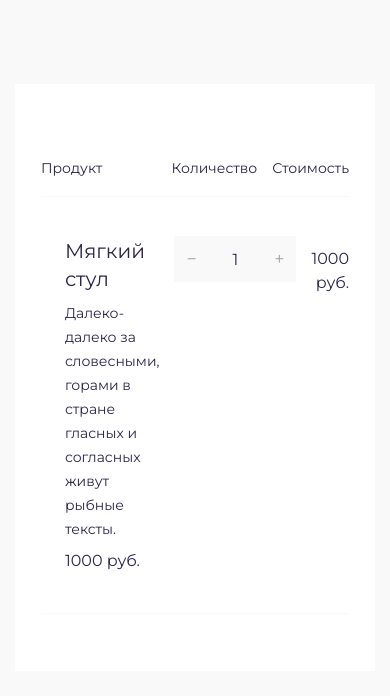
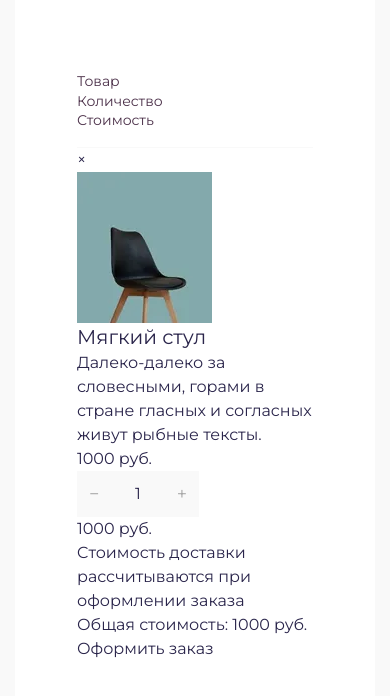
Before and after one commit to not-iron-yury/Seats, a website: page src/html/сart.html in a window 390 px wide. Drawn offline with nearby package versions, Linux system fonts and the light colour scheme; files that its build step writes are made by us from their sources; files whose address does not match are found by name.

Commit message:
Переписал "корзину" Заменил таблицу на список, с корректировкой досупности.
Changes to be committed:
	modified:   src/html/blocks/cart-section.html
	modified:   src/scss/UI/_buttons.scss
	modified:   src/scss/UI/_forms.scss
	modified:   src/scss/UI/_icons.scss
	modified:   src/scss/UI/quantity.scss
	modified:   src/scss/base/_base.scss
	modified:   src/scss/base/_vars.scss
	modified:   src/scss/blocks/_footer.scss
	modified:   src/scss/blocks/_header.scss
	deleted:    src/scss/blocks/cart.scss
	new file:   src/scss/blocks/cart/cart.scss
	modified:   src/scss/blocks/hero.scss
	modified:   src/scss/blocks/products.scss
	modified:   src/scss/blocks/subscribe-section.scss
	modified:   src/scss/main.scss

```diff
--- a/src/html/blocks/cart-section.html
+++ b/src/html/blocks/cart-section.html
@@ -1,21 +1,19 @@
 <section class="cart">
-  <div class="container">
-    <div class="cart__body">
-      <table class="cart__table">
-        <thead class="cart__thead">
-          <tr class="cart__tr">
-            <th class="cart__th text-left">Продукт</th>
-            <th class="cart__th text-right">Количество</th>
-            <th class="cart__th text-right">Стоимость</th>
-          </tr>
-        </thead>
-        <tbody class="cart__tbody">
-          <!-- компонент описывающий товар в корзине -->
-          <tr class="cart__tr cart-item">
-            <td class="cart__td cart-item__product text-left">
+  <div class="container cart__container">
+    <div class="cart__content">
+      <header class="cart-header cart__header" aria-hidden="true">
+        <ul class="cart-header__list">
+          <li class="cart-header__item">Товар</li>
+          <li class="cart-header__item">Количество</li>
+          <li class="cart-header__item">Стоимость</li>
+        </ul>
+      </header>
+      <ul class="cart__list">
+        <li class="cart-item cart__item" aria-labelledby="p0001-title quantity-label-p0001 p0001-item-total">
+          <button class="cart-item__remove">&times;</button>
           <article
             data-product-id="p0001"
-                class="cart-product"
+            class="cart-product cart-item__product"
             aria-labelledby="p0001-title"
             aria-describedby="p0001-description p0001-price p0001-item-total"
           >
@@ -37,17 +35,22 @@
               <p id="p0001-description" class="cart-product__descr">
                 Далеко-далеко за словесными, горами в стране гласных и согласных живут рыбные тексты.
               </p>
-                  <p id="p0001-price" class="cart-item__price" aria-label="1000 руб">
-                    <span class="item-price-value">1000</span> руб.
+              <p id="p0001-price" class="cart-product__price" aria-label="Цена: 1000 руб">
+                <span class="cart-product__price-value">1000</span> руб.
               </p>
             </div>
           </article>
-            </td>
-            <td class="cart__td cart-item__quantity text-right">
-              <div class="quantity" aria-labelledby="quantity-label-p0001">
+          <div class="quantity cart-item__quantity" aria-labelledby="quantity-label-p0001">
             <label id="quantity-label-p0001" for="quantity-input-p0001" class="sr-only">Количество</label>
             <div class="quantity__control quantity__control--cart">
-                  <button type="button" aria-label="уменьшить количество" class="quantity__btn-decrease">−</button>
+              <button
+                type="button"
+                aria-label="уменьшить количество"
+                aria-controls="quantity-input-p0001"
+                class="quantity__btn quantity__btn-decrease"
+              >
+                −
+              </button>
               <input
                 type="number"
                 id="quantity-input-p0001"
@@ -55,22 +58,33 @@
                 name="quantity"
                 min="1"
                 value="1"
-                    aria-live="polite"
               />
-                  <button type="button" aria-label="увеличить количество" class="quantity__btn-increase">+</button>
+              <button
+                type="button"
+                aria-label="увеличить количество"
+                aria-controls="quantity-input-p0001"
+                class="quantity__btn quantity__btn-increase"
+              >
+                +
+              </button>
             </div>
           </div>
-            </td>
-            <td class="cart__td cart-item__total text-right">
-              <p id="p0001-item-total" class="cart-item__total" aria-label="всего 1000 руб">
-                <span class="item-total-value">1000</span> руб.
+          <div id="p0001-item-total" class="cart-item-total cart-item__total">
+            <p class="cart-item-total__cost" aria-label="Общая стоимость по товару: 1000 руб">
+              <span class="cart-item-total__value">1000</span> руб.
             </p>
-            </td>
-          </tr>
-          <!--/компонент описывающий товар в корзине -->
-        </tbody>
-        <tfoot></tfoot>
-      </table>
+          </div>
+        </li>
+      </ul>
+      <footer class="cart-footer cart__footer">
+        <p class="cart-footer__delivery-info">Cтоимость доставки рассчитываются при оформлении заказа</p>
+        <section class="cart-footer__footer-summary">
+          <p class="cart-footer__total-price" aria-label="Итоговая стоимость заказа: 1000 руб" aria-live="polite">
+            Общая стоимость: <span class="cart-footer__total-value">1000</span> руб.
+          </p>
+          <button type="submit" class="cart-footer__order-button">Оформить заказ</button>
+        </section>
+      </footer>
     </div>
   </div>
 </section>
--- a/src/scss/UI/_icons.scss
+++ b/src/scss/UI/_icons.scss
@@ -6,10 +6,10 @@
   &--cart,
   &--user,
   &--burger {
-    fill: var(--header-item-color);
+    fill: var(--color-header-item);
     transition: fill 0.25s ease-in-out;
     &:hover {
-      fill: var(--dark-primary);
+      fill: var(--color-dark-primary);
       transition: fill 0.25s ease-in-out;
     }
   }
@@ -23,7 +23,7 @@
     fill: var(--white);
     transition: fill 0.25s ease-in-out;
     &:hover {
-      fill: var(--primary);
+      fill: var(--color-primary);
       transition: fill 0.25s ease-in-out;
     }
   }
--- a/src/scss/UI/quantity.scss
+++ b/src/scss/UI/quantity.scss
@@ -43,9 +43,9 @@ input[type='number']::-webkit-inner-spin-button {
   }
 
   &__control--cart {
-    background-color: var(--light-grey);
+    background-color: var(--color-light-grey);
   }
   &__control--cart button:hover {
-    background-color: var(--light-grey);
+    background-color: var(--color-light-grey);
   }
 }
--- a/src/scss/base/_base.scss
+++ b/src/scss/base/_base.scss
@@ -4,8 +4,8 @@ body {
   justify-content: space-between;
   min-height: 100vh;
 
-  background-color: var(--page-bg);
-  color: var(--text-color);
+  background-color: var(--color-page-bg);
+  color: var(--color-text);
   font-family: var(--font-main);
 
   font-weight: 400;
--- a/src/scss/base/_vars.scss
+++ b/src/scss/base/_vars.scss
@@ -2,21 +2,20 @@
   --font-main: 'Montserrat', sans-serif;
   //--font-accent: 'Playfair Display', sans-serif;
 
-  --page-bg: #fff;
-  --text-color: #2a254b;
-  --white: #fff;
+  --color-page-bg: #fff;
+  --color-text: #2a254b;
+  --color-white: #fff;
 
-  --header-item-color: #726e8d;
-  --placeholder-color: rgba(42, 37, 75, 0.2);
+  --color-header-item: #726e8d;
+  --color-placeholder: rgba(42, 37, 75, 0.2);
 
-  --dark-primary: #4b3049;
-  --primary: #af8fae;
-  --light-primary: rgba(249, 249, 249, 0.15);
+  --color-dark-primary: #4b3049;
+  --color-primary: #af8fae;
+  --color-light-primary: rgba(249, 249, 249, 0.15);
 
-  --light-grey: #f9f9f9;
-  --border-grey: #ebe8f4;
-  --border-dark: #cac6da;
-  --images--dark-chair: #f6f6f6;
+  --color-light-grey: #f9f9f9;
+  --color-border-grey: #ebe8f4;
+  --color-border-dark: #cac6da;
 
   --laptop-size: 1199px;
   --tablet-size: 959px;
@@ -24,6 +23,6 @@
 }
 
 .dark {
-  --page-bg: #252526;
-  --text-color: #fff;
+  --color-page-bg: #252526;
+  --color-text: #fff;
 }
--- a/src/scss/blocks/_footer.scss
+++ b/src/scss/blocks/_footer.scss
@@ -1,6 +1,6 @@
 .footer {
   color: var(--white);
-  background-color: var(--dark-primary);
+  background-color: var(--color-dark-primary);
 
   svg {
     width: 24px;
@@ -52,7 +52,7 @@
     justify-content: space-between;
     padding: 22px 0;
 
-    border-top: 1px var(--light-primary) solid;
+    border-top: 1px var(--color-light-primary) solid;
   }
 
   &__copyright {
--- a/src/scss/blocks/_header.scss
+++ b/src/scss/blocks/_header.scss
@@ -1,5 +1,5 @@
 .header {
-  color: var(--header-item-color);
+  color: var(--color-header-item);
 
   & svg {
     width: 16px;
@@ -10,7 +10,7 @@
   }
 
   &__bottom {
-    background: var(--light-grey);
+    background: var(--color-light-grey);
   }
 
   &__container {
@@ -72,7 +72,7 @@
   &__item {
     transition: color 0.25s ease-in-out;
     &:hover {
-      color: var(--primary);
+      color: var(--color-primary);
       transition: color 0.25s ease-in-out;
     }
   }
--- a/src/scss/blocks/cart.scss
+++ /dev/null
@@ -1,82 +0,0 @@
-.cart {
-  padding: 84px 0;
-  background-color: var(--light-grey);
-
-  &__body {
-    display: flex;
-    align-items: center;
-    flex-direction: column;
-    padding: 70px 63px 55px;
-    background-color: var(--white);
-  }
-
-  &__table {
-    width: 100%;
-  }
-
-  &__thead {
-    display: block;
-    padding-bottom: 16px;
-  }
-  &__tbody {
-    display: block;
-    padding: 28px 0;
-    border-top: 1px solid var(--light-grey);
-    border-bottom: 1px solid var(--light-grey);
-  }
-  &__tr {
-    position: relative;
-    display: grid;
-    grid-template-columns: 6fr 2fr 2fr;
-    column-gap: 15px;
-    &:not(:last-child) {
-      margin-bottom: 32px;
-    }
-  }
-
-  &__th {
-    font-size: 14px;
-    font-weight: 400;
-  }
-  &__th {
-  }
-}
-
-.cart-item {
-  &__quantity,
-  &__total {
-    padding-top: 11px;
-  }
-}
-
-.cart-product {
-  display: flex;
-  width: 100%;
-
-  &__image {
-    width: 100%;
-    height: auto;
-  }
-  &__specs {
-    padding: 12px 0 12px 24px;
-    max-width: 350px;
-
-    & :not(:last-child) {
-      margin-bottom: 8px;
-    }
-  }
-  &__title {
-  }
-  &__descr {
-    font-size: 14px;
-  }
-  &__price {
-  }
-  &__quantity {
-    background: var(--light-grey);
-  }
-  &__total {
-    font-size: 18px;
-    line-height: 150%;
-  }
-}
--- /dev/null
+++ b/src/scss/blocks/cart/cart.scss
@@ -0,0 +1,97 @@
+.cart {
+  background-color: var(--color-light-grey);
+
+  &__content {
+    padding: 72px 62px 54px;
+    background-color: var(--color-white);
+  }
+
+  &__header {
+  }
+
+  &__list {
+  }
+
+  &__item {
+  }
+
+  &__footer {
+  }
+}
+
+.cart-header {
+  padding-bottom: 16px;
+
+  font-size: 14px;
+  line-height: 140%;
+  color: var(--color-dark-primary);
+
+  border-bottom: 1px solid var(--color-light-grey);
+  &__list {
+  }
+
+  &__item {
+  }
+}
+.cart-item {
+  &__remove {
+  }
+
+  &__product {
+  }
+
+  &__quantity {
+  }
+
+  &__total {
+  }
+
+  &__total-text {
+  }
+
+  &__total-value {
+  }
+}
+.cart-product {
+  &__image {
+  }
+
+  &__specs {
+  }
+
+  &__title {
+  }
+
+  &__descr {
+  }
+
+  &__price {
+  }
+
+  &__price-value {
+  }
+}
+
+.cart-item-total {
+  &__cost {
+  }
+  &__value {
+  }
+}
+
+.cart-footer {
+  &__delivery-info {
+  }
+
+  &__footer-summary {
+  }
+
+  &__total-price {
+  }
+
+  &__total-value {
+  }
+
+  &__order-button {
+  }
+}
--- a/src/scss/blocks/hero.scss
+++ b/src/scss/blocks/hero.scss
@@ -10,7 +10,7 @@
     width: 100%;
     max-width: 760px;
     padding: 60px;
-    background-color: var(--dark-primary);
+    background-color: var(--color-dark-primary);
   }
   &__h1 {
     margin-bottom: 40px;
@@ -31,7 +31,7 @@
     flex-shrink: 0;
     width: 520px;
     height: 584px;
-    background-color: var(--light-grey);
+    background-color: var(--color-light-grey);
   }
 }
 
--- a/src/scss/blocks/subscribe-section.scss
+++ b/src/scss/blocks/subscribe-section.scss
@@ -1,6 +1,6 @@
 .subscribe-section {
   padding: 50px 0 60px;
-  background-color: var(--light-grey);
+  background-color: var(--color-light-grey);
   text-align: center;
 
   &__content {
--- a/src/scss/main.scss
+++ b/src/scss/main.scss
@@ -5,4 +5,4 @@
 @import './UI/*.scss';
 
 /* Blocks */
-@import './blocks/*.scss';
+@import './blocks/**/*.scss';
```
Also changed, not shown: src/scss/UI/_buttons.scss (+7 -7 lines), src/scss/UI/_forms.scss (+4 -4 lines), src/scss/blocks/products.scss (+5 -5 lines). Lines whose indentation alone changed are shown as unchanged.
